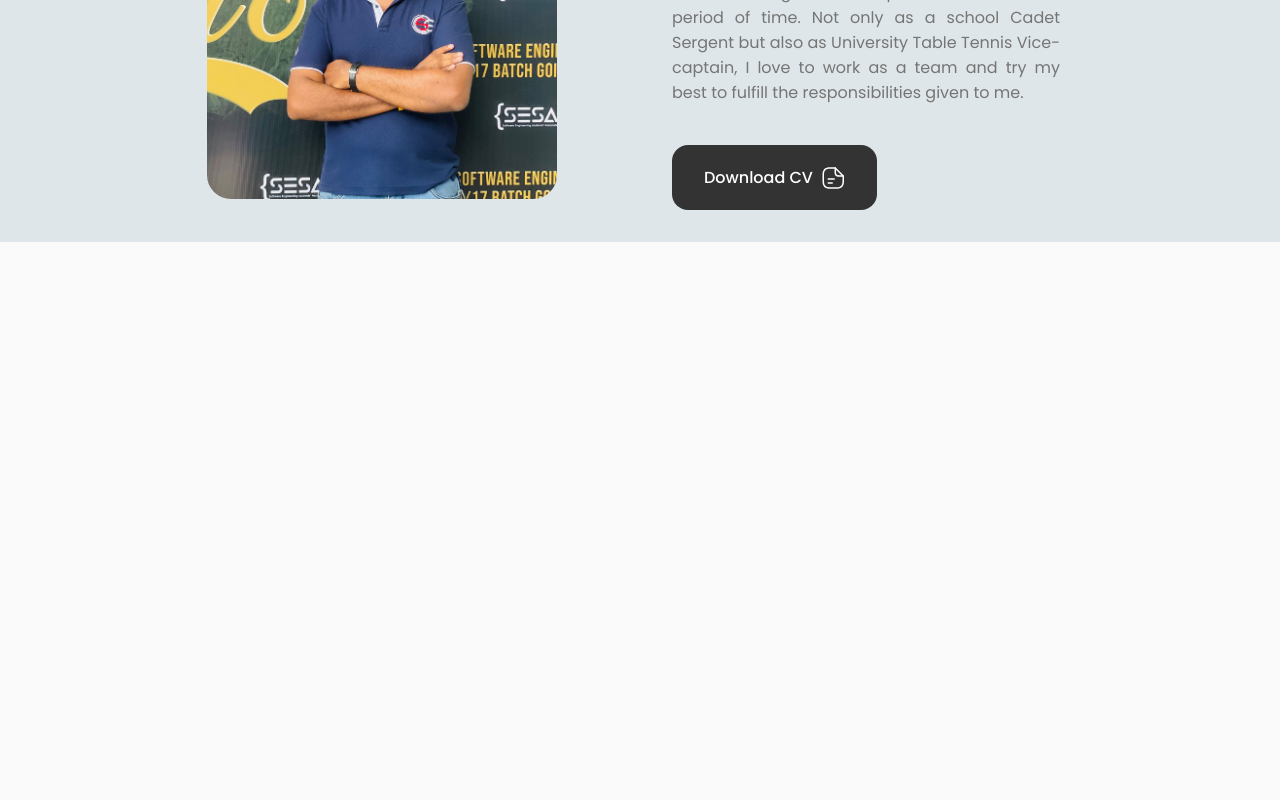
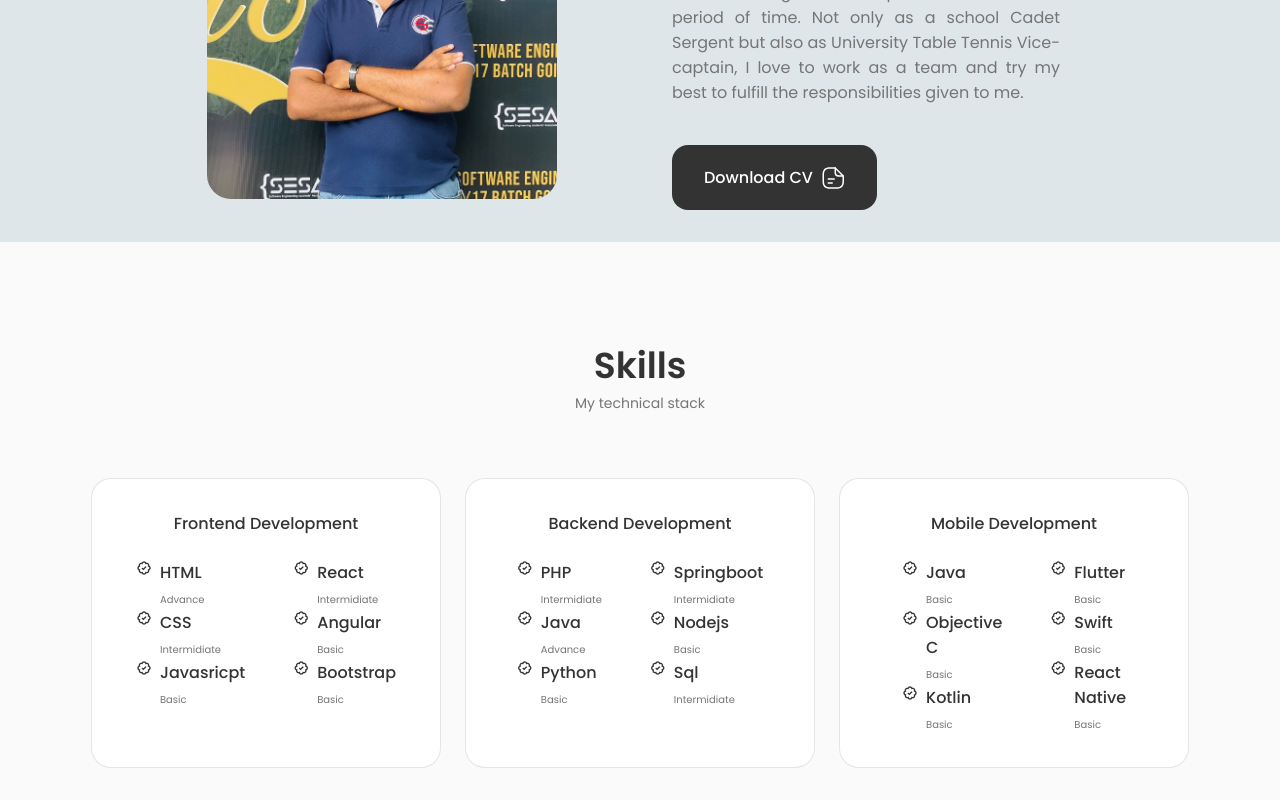
Before and after one commit to KRMadhusanka99/my-portfolio-web, a React (Create React App) app: page / in a window 1280 px wide. Shown: the part 1167-1967 px from the top of the page. Before the commit the page ends 1409 px from the top, so only its background shows below. Built offline with nearby package versions, Linux system fonts and the light colour scheme.

Commit message:
add skills section

```diff
--- a/src/App.js
+++ b/src/App.js
@@ -3,6 +3,7 @@ import './App.css';
 import Header from './components/header/Header';
 import Home from './components/home/Home';
 import About from './components/about/About';
+import Skills from './components/skills/Skills';
 
 const App = () => {
   return (
@@ -11,6 +12,7 @@ const App = () => {
       <main className='main'>
         <Home/>
         <About/>
+        <Skills/>
       </main>
     </>
   )
--- a/src/components/header/header.css
+++ b/src/components/header/header.css
@@ -9,7 +9,7 @@
 }
 .header{
     background-color: #74b9ff;
-    padding-bottom: 2.5px;
+    /* padding-bottom: 2.5px; */
 }
 .nav{
     height: calc(var(--header-height)+1.5rem);
--- /dev/null
+++ b/src/components/skills/Backend.jsx
@@ -0,0 +1,59 @@
+import React from 'react'
+
+const Backend = () => {
+  return (
+    <div className="skills__content">
+        <h3 className="skills__title">Backend Development</h3>
+        <div className="skills__box">
+            <div className="skills__groups">
+                <div className="skills__data">
+                    <i className="bx bx-badge-check"></i>
+                    <div>
+                        <h3 className="skills__name">PHP</h3>
+                        <span className="skills__level">Intermidiate</span>
+                    </div>
+                </div>
+                <div className="skills__data">
+                    <i className="bx bx-badge-check"></i>
+                    <div>
+                        <h3 className="skills__name">Java</h3>
+                        <span className="skills__level">Advance</span>
+                    </div>
+                </div>
+                <div className="skills__data">
+                    <i className="bx bx-badge-check"></i>
+                    <div>
+                        <h3 className="skills__name">Python</h3>
+                        <span className="skills__level">Basic</span>
+                    </div>
+                </div>
+            </div>
+            <div className="skills__groups">
+                <div className="skills__data">
+                    <i className="bx bx-badge-check"></i>
+                    <div>
+                        <h3 className="skills__name">Springboot</h3>
+                        <span className="skills__level">Intermidiate</span>
+                    </div>
+                </div>
+                <div className="skills__data">
+                    <i className="bx bx-badge-check"></i>
+                    <div>
+                        <h3 className="skills__name">Nodejs</h3>
+                        <span className="skills__level">Basic</span>
+                    </div>
+                </div>
+                <div className="skills__data">
+                    <i className="bx bx-badge-check"></i>
+                    <div>
+                        <h3 className="skills__name">Sql</h3>
+                        <span className="skills__level">Intermidiate</span>
+                    </div>
+                </div>
+            </div>
+        </div>
+    </div>
+  )
+}
+
+export default Backend
--- /dev/null
+++ b/src/components/skills/Frontend.jsx
@@ -0,0 +1,59 @@
+import React from 'react'
+
+const Frontend = () => {
+  return (
+    <div className="skills__content">
+        <h3 className="skills__title">Frontend Development</h3>
+        <div className="skills__box">
+            <div className="skills__groups">
+                <div className="skills__data">
+                    <i className="bx bx-badge-check"></i>
+                    <div>
+                        <h3 className="skills__name">HTML</h3>
+                        <span className="skills__level">Advance</span>
+                    </div>
+                </div>
+                <div className="skills__data">
+                    <i className="bx bx-badge-check"></i>
+                    <div>
+                        <h3 className="skills__name">CSS</h3>
+                        <span className="skills__level">Intermidiate</span>
+                    </div>
+                </div>
+                <div className="skills__data">
+                    <i className="bx bx-badge-check"></i>
+                    <div>
+                        <h3 className="skills__name">Javasricpt</h3>
+                        <span className="skills__level">Basic</span>
+                    </div>
+                </div>
+            </div>
+            <div className="skills__groups">
+                <div className="skills__data">
+                    <i className="bx bx-badge-check"></i>
+                    <div>
+                        <h3 className="skills__name">React</h3>
+                        <span className="skills__level">Intermidiate</span>
+                    </div>
+                </div>
+                <div className="skills__data">
+                    <i className="bx bx-badge-check"></i>
+                    <div>
+                        <h3 className="skills__name">Angular</h3>
+                        <span className="skills__level">Basic</span>
+                    </div>
+                </div>
+                <div className="skills__data">
+                    <i className="bx bx-badge-check"></i>
+                    <div>
+                        <h3 className="skills__name">Bootstrap</h3>
+                        <span className="skills__level">Basic</span>
+                    </div>
+                </div>
+            </div>
+        </div>
+    </div>
+  )
+}
+
+export default Frontend
--- /dev/null
+++ b/src/components/skills/Mobile.jsx
@@ -0,0 +1,59 @@
+import React from 'react'
+
+const Mobile = () => {
+  return (
+    <div className="skills__content">
+        <h3 className="skills__title">Mobile Development</h3>
+        <div className="skills__box">
+            <div className="skills__groups">
+                <div className="skills__data">
+                    <i className="bx bx-badge-check"></i>
+                    <div>
+                        <h3 className="skills__name">Java</h3>
+                        <span className="skills__level">Basic</span>
+                    </div>
+                </div>
+                <div className="skills__data">
+                    <i className="bx bx-badge-check"></i>
+                    <div>
+                        <h3 className="skills__name">Objective C</h3>
+                        <span className="skills__level">Basic</span>
+                    </div>
+                </div>
+                <div className="skills__data">
+                    <i className="bx bx-badge-check"></i>
+                    <div>
+                        <h3 className="skills__name">Kotlin</h3>
+                        <span className="skills__level">Basic</span>
+                    </div>
+                </div>
+            </div>
+            <div className="skills__groups">
+                <div className="skills__data">
+                    <i className="bx bx-badge-check"></i>
+                    <div>
+                        <h3 className="skills__name">Flutter</h3>
+                        <span className="skills__level">Basic</span>
+                    </div>
+                </div>
+                <div className="skills__data">
+                    <i className="bx bx-badge-check"></i>
+                    <div>
+                        <h3 className="skills__name">Swift</h3>
+                        <span className="skills__level">Basic</span>
+                    </div>
+                </div>
+                <div className="skills__data">
+                    <i className="bx bx-badge-check"></i>
+                    <div>
+                        <h3 className="skills__name">React Native</h3>
+                        <span className="skills__level">Basic</span>
+                    </div>
+                </div>
+            </div>
+        </div>
+    </div>
+  )
+}
+
+export default Mobile
--- /dev/null
+++ b/src/components/skills/Skills.jsx
@@ -0,0 +1,21 @@
+import React from 'react';
+import "./skills.css";
+import Frontend from './Frontend';
+import Backend from './Backend';
+import Mobile from './Mobile';
+
+const Skills = () => {
+  return (
+    <section className="skills section" id="skills">
+        <h2 className="section__title">Skills</h2>
+        <span className="section__subtitle">My technical stack</span>
+        <div className="skills__container container grid">
+            <Frontend/>
+            <Backend/>
+            <Mobile/>
+        </div>
+    </section>
+  )
+}
+
+export default Skills
--- /dev/null
+++ b/src/components/skills/skills.css
@@ -0,0 +1,71 @@
+.skills__container{
+    grid-template-columns: repeat(3,350px);
+    columns: 3rem;
+    justify-content: center;
+}
+.skills__content{
+    background-color: var(--container-color);
+    border: 1px solid rgba(0, 0, 0, 0.1);
+    padding: 2rem 4rem;
+    border-radius: 1.25rem;
+}
+.skills__title{
+    font-size: var(--normal-font-size);
+    font-weight: var(--font-medium);
+    text-align: center;
+    margin-bottom: var(--mb-1-5);
+}
+.skills__box{
+    display: flex;
+    justify-content: center;
+    column-gap: 3rem;
+}
+.skills__data{
+    display: flex;
+    column-gap: 0.5rem;
+}
+.skills__group{
+    display: grid;
+    align-items: flex-start;
+    row-gap: 1rem;
+}
+.skills .bx-badge-check{
+    font-size: 1rem;
+    color: var(--title-color);
+}
+.skills__name{
+    font-size: var(--normal-font-size);
+    font-weight: var(--font-medium);
+    /* line-height: 18px;    */
+}
+.skills__level{
+    font-size: var(--tiny-font-size);
+}
+/*=============== BREAKPOINTS ===============*/
+/* For large devices */
+@media screen and (max-width: 992px) {
+    .skills__container{
+        grid-template-columns: max-content;
+        row-gap: 2rem;
+    }
+  }
+
+  /* For medium devices */
+  @media screen and (max-width: 576px) {
+    .skills__container{
+        grid-template-columns: 1fr;
+    }
+    .skills__content{
+        padding: 1.5rem;
+    }
+  }
+
+  /* For small devices */
+  @media screen and (max-width: 350px) {
+    .skills__box{
+        column-gap: 1.25rem;
+    }
+    .skills__name{
+        font-size: var(--small-font-size);
+    }
+  }
```
